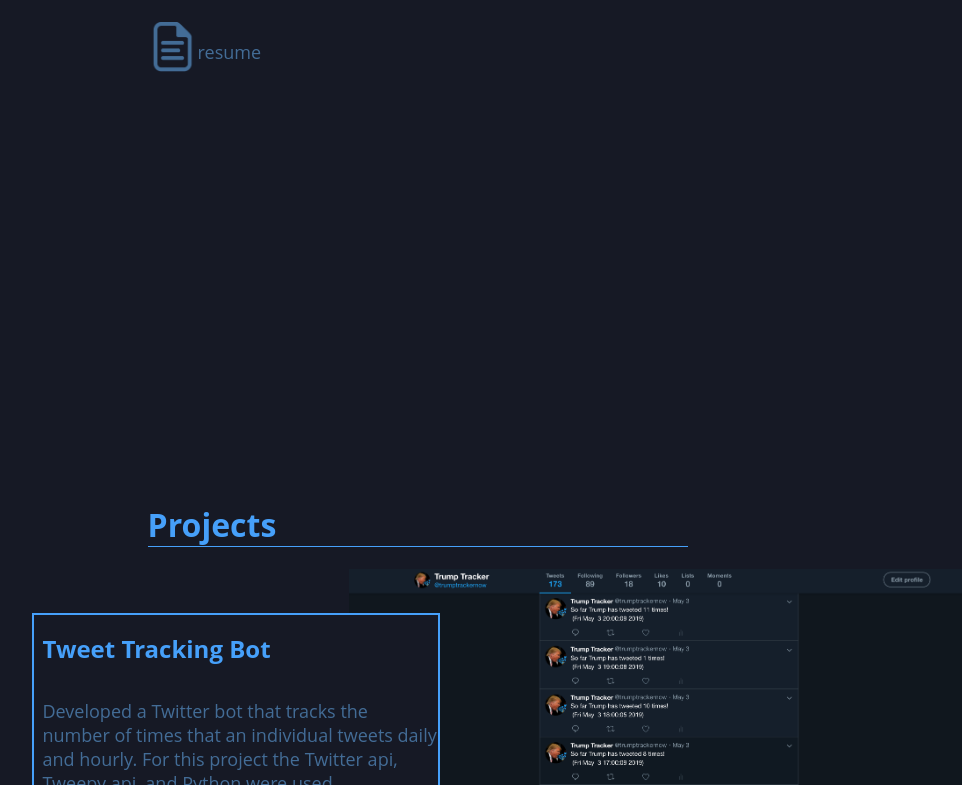
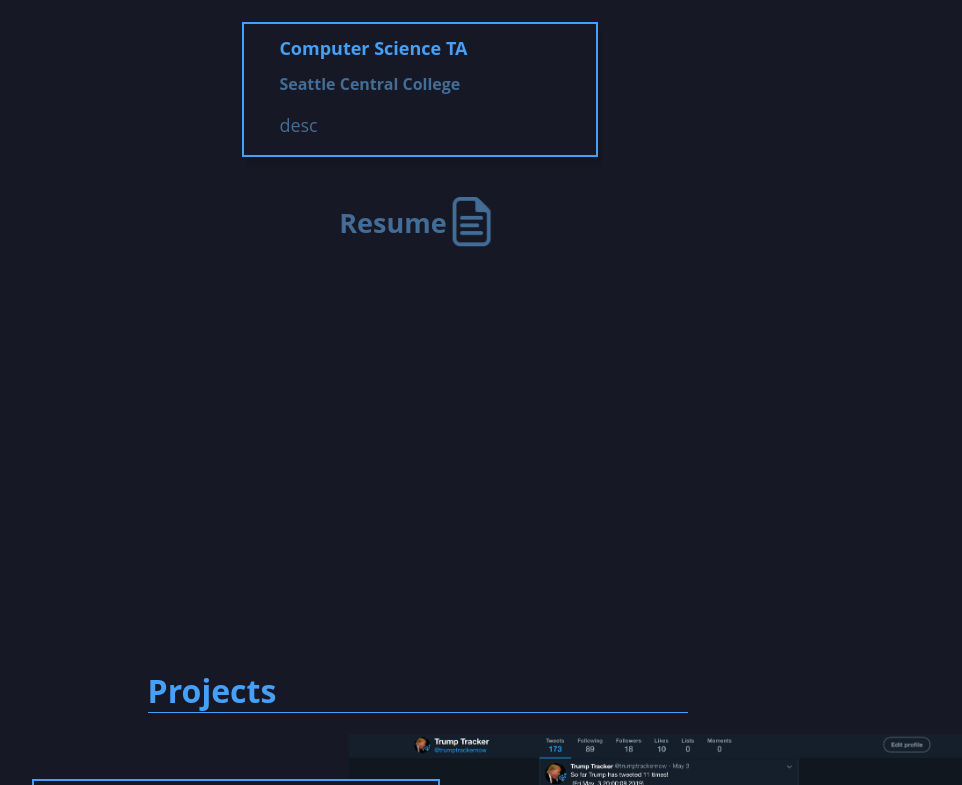
Before and after one commit to ryanKrumbholz/personal-site, a React (Create React App) app: page / in a window 1280 px wide. Shown: the part 1755-2540 px from the top of the page, without its empty margins (222-1184 px from the left). Built offline with nearby package versions, Linux system fonts and the light colour scheme.

Commit message:
experineces

```diff
--- a/src/components/Card/Card.sass
+++ b/src/components/Card/Card.sass
@@ -5,15 +5,15 @@
     .card
         height: 30vh
         width: 45vw
-        margin: auto
+        margin: autogit
 
     .card img
-
         position: relative
         left: 35%
         width: 640px
         height: 360px
         transition: transform 0.3s ease-out
+        box-shadow: 5px 10px rgba(0,0,0,0.1)
 
     .card:hover .text
         transform: translateX(15%)
@@ -37,6 +37,9 @@
         height: 30ch
         z-index: 1
         transition: transform 0.3s ease-out
+
+    .text img
+        box-shadow: 5px 10px rgba(0,0,0,0)
 
     .links
         position: relative
@@ -80,7 +83,9 @@
     border-style: solid
     border-color: $primary-color
     border-width: 2px
-    box-shadow: rgba(0,0,0,0.3)
+    box-shadow: 5px 10px rgba(0,0,0,0.1)
+
+
 
 .text h1, .text p
         padding-left: 2%
--- /dev/null
+++ b/src/components/Experience-Elem/Experience-Elem.sass
@@ -0,0 +1,25 @@
+$bg-color: #161925;
+$primary-color: #46a0fa;
+$accent-color: #436c96;
+
+.experience-elem
+    width: 100%
+    display: flex
+    flex-direction: column
+    border-style: solid
+    border-width: 2px
+    border-color: $primary-color
+    box-shadow: 5px 10px rgba(0,0,0,0.1)
+
+.experience-elem h1
+    border-style: none
+    font-size: 18px
+    margin-bottom: 0
+
+.experience-elem h2
+    font-size: 16px
+    margin-bottom: 0
+    color: $accent-color
+
+.exp-text
+    padding-left: 10%
--- /dev/null
+++ b/src/components/Experience-Elem/ExperienceElem.js
@@ -0,0 +1,17 @@
+import React from "react"
+import "./Experience-Elem.sass"
+
+const experienceElem = props => {
+    return (
+        <div className="experience-elem">
+            <div className="exp-text">
+                <h1>{props.title}</h1>
+                <h2>{props.company}</h2>
+                <p>{props.desc}</p>
+            </div>
+
+        </div>
+    )
+}
+
+export default experienceElem;
--- /dev/null
+++ b/src/components/Experience/Experience.js
@@ -0,0 +1,14 @@
+import React from "react"
+import "./Experience.sass"
+import ExperienceElem from "../Experience-Elem/ExperienceElem";
+
+const experience = () => {
+    return (
+        <div className="experience-section">
+            <ExperienceElem title="Computer Science TA"
+                    company="Seattle Central College" desc="desc"/>
+        </div>
+    )
+}
+
+export default experience;
--- /dev/null
+++ b/src/components/Experience/Experience.sass
@@ -0,0 +1,10 @@
+.experience-section
+    width: 65%
+    display: flex
+    margin: auto
+    flex-direction: column
+    padding-bottom: 5vh
+
+.experience
+    display: flex
+    flex-direction: column
--- a/src/components/Home-body/Body.js
+++ b/src/components/Home-body/Body.js
@@ -1,6 +1,7 @@
 import React from 'react';
 import './Body.sass';
 import Carousel from '../Carousel/Carousel';
+import Experience from '../Experience/Experience';
 
 const resume_logo = require('../../assets/resume.png')
 const resume_pdf = require('../../assets/resume.pdf')
@@ -33,9 +34,9 @@
         </div>
         <div className="experience" id="experience">
                 <h1>Experience</h1>
-                <p></p>
+                <Experience/>
                 <div className="resume">
-                    <a href={resume_pdf}><img src={resume_logo}/><p>resume</p></a>
+                    <a href={resume_pdf}><h2>Resume</h2><img src={resume_logo}/></a>
                 </div>
         </div>
         <div className="projects" id="projects">
--- a/src/components/Home-body/Body.sass
+++ b/src/components/Home-body/Body.sass
@@ -65,10 +65,15 @@
 
 .resume
     display: flex
+    margin: auto
 
 
 .resume a
     display: flex
+
+.resume h2
+    color: $accent-color
+    margin: auto
 
 
 .resume a img
```
